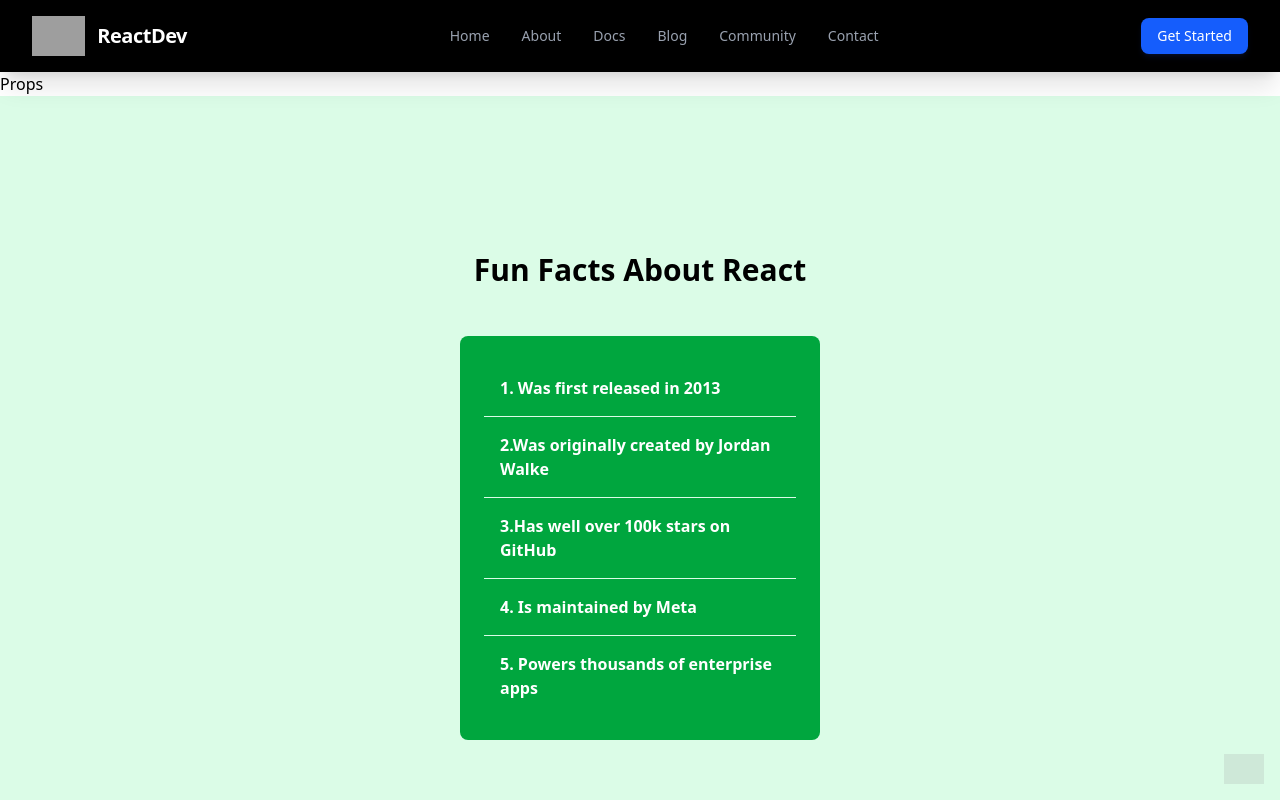
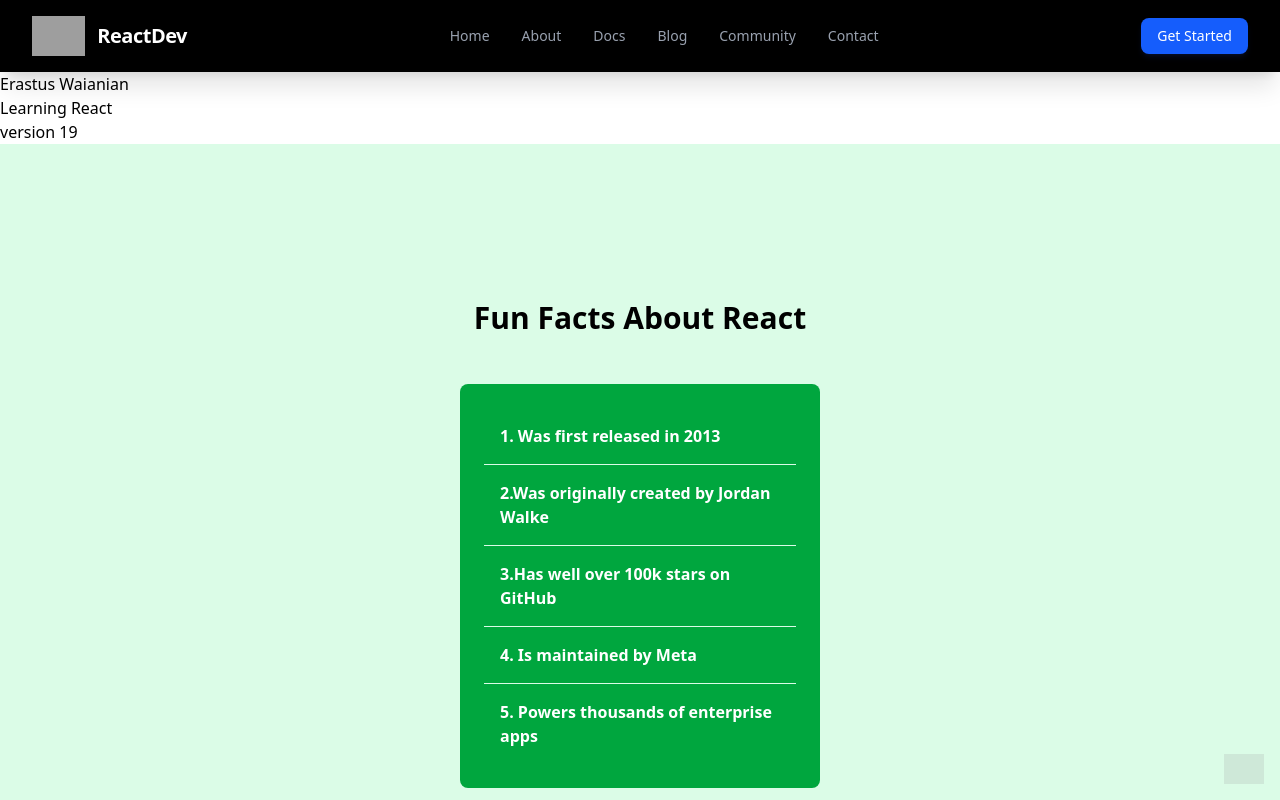
Before and after one commit to wainaina-mwangi/New-pro, a React (Vite) app: page / in a window 1280 px wide. Shown: the top 800 px of the page. Built offline with nearby package versions, Linux system fonts and the light colour scheme; grey boxes are pictures that could not be loaded.

Commit message:
passing of props to elements

```diff
--- a/src/components/Props.jsx
+++ b/src/components/Props.jsx
@@ -1,10 +1,18 @@
 import React from 'react'
 
-function Props(props) {
-    console.log(props);
+function Props({name,task,version}) {
+
 
   return (
-    <div>Props</div>
+    <div>
+        <h1> {name}</h1>
+        <p>{task}</p>
+        <p>{version}</p>
+    </div>
+
+
+
+
   )
 }
 
```
